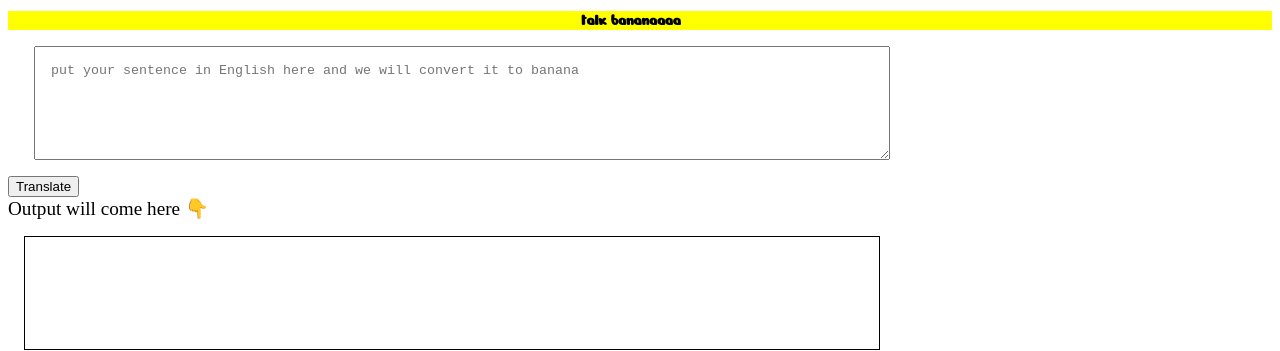
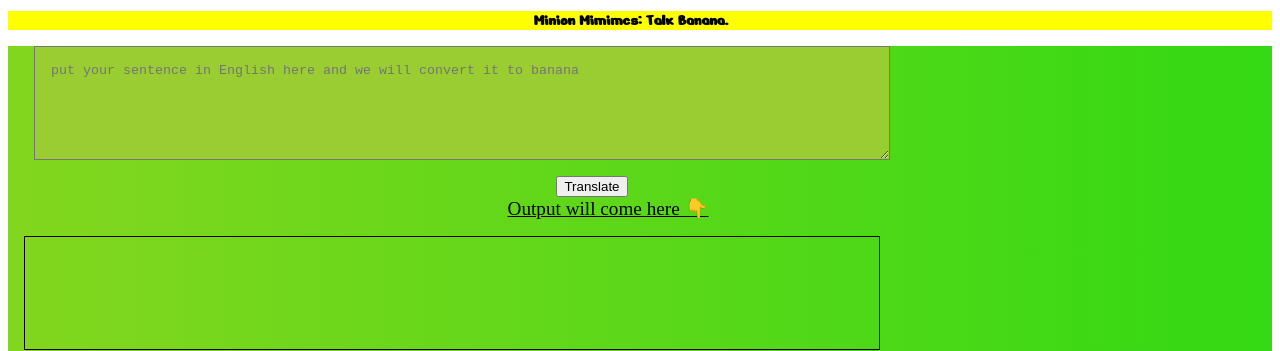
Before and after one commit to Dtech-Dbug/Banana-Translation-App, a plain HTML site: page index.html in a window 1280 px wide. Shown: the top 351 px of the page. Drawn offline with Linux system fonts and the light colour scheme.

Commit message:
stylings: updated

```diff
--- a/index.html
+++ b/index.html
@@ -14,6 +14,7 @@
         margin: 1rem;
         padding: 1rem;
         transform: translateX(10px);
+        background-color: yellowgreen;
     }
 
     #output {
@@ -29,20 +30,25 @@
 <body>
 
     <header>
-        <h1> talk bananaaaa</h1>
+        <h1> Minion Mimimcs: Talk Banana.</h1>
     </header>
 
+
+    <div class="box">
+
 <textarea id="txt-input"
-    placeholder="put your sentence in English here and we will convert it to banana"></textarea>
+placeholder="put your sentence in English here and we will convert it to banana"></textarea>
 <button id="btn-translate">Translate</button>
 
-<div style="font-size: larger;"> Output will come here 👇</div>
+<div style="font-size: larger;transform: translateX(-2rem);text-decoration: underline;"> Output will come here 👇</div>
 <div id="output"></div>
 <script src="app.js" type="text/javascript"></script>
 
 <div class="container">
-    <img src="/alison-wang-mou0S7ViElQ-unsplash.jpg" alt="">
+<img src="/alison-wang-mou0S7ViElQ-unsplash.jpg" alt="">
 </div>
+    </div>
+
 
 
 
--- a/style.css
+++ b/style.css
@@ -42,3 +42,12 @@
 footer .header{
     text-decoration: underline;
 }
+
+.box{
+   text-align: center;
+    background: linear-gradient(to right,rgb(131, 214, 30),rgb(52, 217, 20))
+}
+
+#btn-translate{
+    transform: translateX(-3rem);
+}
```
